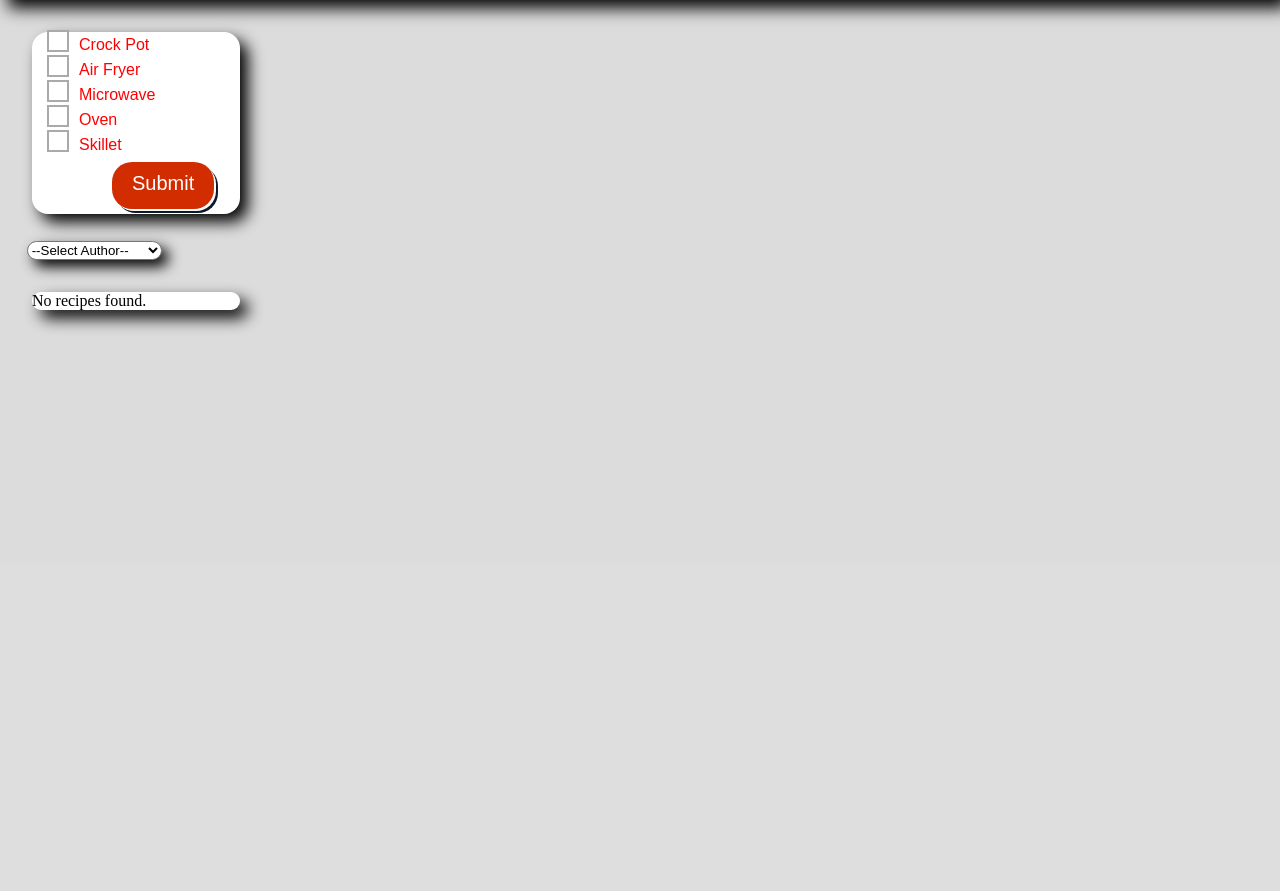
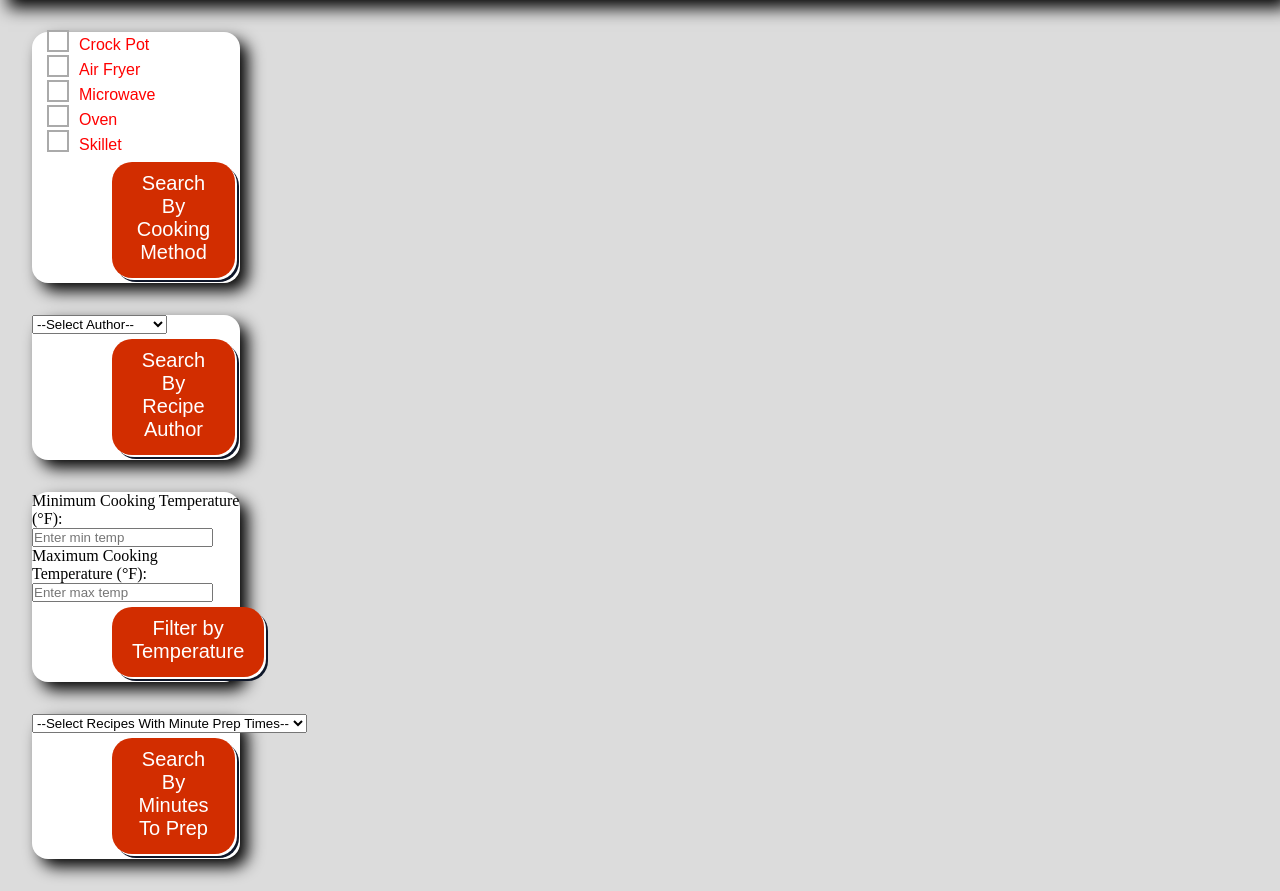
Before and after one commit to jacoba2024through2025/Unit5Project, a Django app: page /filterrecipes/ in a window 1280 px wide. Shown: the part 236-1127 px from the top of the page. Before the commit the page ends 567 px from the top, so only its background shows below. Run offline with Django 5.2, Linux system fonts and the light colour scheme; data comes from the database, SQL or seed files in the repository.

Commit message:
last night's changes 11/13

```diff
--- a/app/templates/filterrecipes.html
+++ b/app/templates/filterrecipes.html
@@ -30,30 +30,94 @@
         <label class="label-form-styling" for="skillet">Skillet</label>
     </p>
     <button type="submit" class="form-buttons form-buttons-filter">
-        Submit
+        Search By Cooking Method
 
     </button>
 </form>
 {#Filter by recipe author#}
-<select name="recipe_author" id="recipe_author" class="form-background">
+
+<form method="POST" class="form-background">
+    {% csrf_token %}
+    <select name="recipe_author" id="recipe_author">
         <option value="">--Select Author--</option>
         {% for author in recipe_authors %}
-        <option value="{{ author }}">{{ author }}</option>
+            <option value="{{ author }}" {% if selected_author == author %} selected {% endif %}>
+                {{ author }}
+            </option>
         {% endfor %}
+    </select>
+    <button type="submit" class="form-buttons form-buttons-filter">
+        Search By Recipe Author
+    </button>
+</form>
 
+{% if selected_author %}
+    <p>You selected: {{ selected_author }}</p>
+{% endif %}
+
+{# Filter by cooking temperature (cooking_temp) #}
+<form method="POST" class="form-background">
+    {% csrf_token %}
+    <p>
+        <label for="min_temp">Minimum Cooking Temperature (°F):</label>
+        <input type="number" name="min_temp" id="min_temp" placeholder="Enter min temp">
+    </p>
+    <p>
+        <label for="max_temp">Maximum Cooking Temperature (°F):</label>
+        <input type="number" name="max_temp" id="max_temp" placeholder="Enter max temp">
+    </p>
+    <button type="submit" class="form-buttons form-buttons-filter">Filter by Temperature</button>
+</form>
+
+<form method="POST" class="form-background">
+    {% csrf_token %}
+    <select name="prep_time_in_minutes" id="prep_time_in_minutes">
+        <option value="">--Select Recipes With Minute Prep Times--</option>
+        {% for time in prep_time_in_minutes %}
+            <option value="{{ time }}" {% if selected_author == time %} selected {% endif %}>
+                {{ time }}
+            </option>
+        {% endfor %}
     </select>
+    <button type="submit" class="form-buttons form-buttons-filter">
+        Search By Minutes To Prep
+    </button>
+</form>
+
+
+
+
+
 
 
 <div class="output-display form-background">
+    {% if result|length > 0 %}
         {% for recipe in result %}
             <p class="result-fonttype">Recipe Name:{{ recipe.recipe_name }}</p>
             <p class="result-fonttype">Method:{{ recipe.recipe_type }}</p>
+            <p class="result-fonttype">Temperature:{{ recipe.cooking_temp }}</p>
             <p class="result-fonttype">Author:{{ recipe.recipe_author }}</p>
             <p class="result-fonttype">Ingredients:{{ recipe.ingredients_needed }}</p>
             <p class="result-fonttype">Instructions:{{ recipe.recipe_instructions}}</p>
+            <button class="form-buttons form-buttons-filter">Add Recipe</button>
         {% empty %}
-        <p>No recipes found.</p>
+            <p>1No recipes found.</p>
+            <p>{{result}}</p>
         {% endfor %}
+    {% endif%}
+    {% if tempcheck != None %}
+        {% for recipe in tempcheck %}
+            <p class="result-fonttype">Recipe Name:{{ recipe.recipe_name }}</p>
+            <p class="result-fonttype">Method:{{ recipe.recipe_type }}</p>
+            <p class="result-fonttype">Temperature:{{ recipe.cooking_temp }}</p>
+            <p class="result-fonttype">Author:{{ recipe.recipe_author }}</p>
+            <p class="result-fonttype">Ingredients:{{ recipe.ingredients_needed }}</p>
+            <p class="result-fonttype">Instructions:{{ recipe.recipe_instructions}}</p>
+            <button class="form-buttons form-buttons-filter">Add Recipe</button>
+        {% empty %}
+            <p>2No recipes found.</p>
+        {% endfor %}
+    {% endif%}
 
 
 </div>
--- a/app/views.py
+++ b/app/views.py
@@ -63,30 +63,78 @@ from .models import RecipeData
 def filter_recipes(request):
     context = {}
 
-
+    recipe_prepping_time_in_minutes = get_recipe_time_minutes(request)
     recipe_authors = get_recipe_authors(request)
+    recipe_temperature = get_cooking_temp(request)
 
 
     if request.method == "POST":
         all_data = []
 
+        prep_time_in_minutes = request.POST.get('prep_time_in_minutes')
+        recipe_author = request.POST.get('recipe_author')
+        recipe_temp = request.POST.get('cooking_temp')
 
-        recipe_author = request.POST.get('recipe_author')
+        #mintemp = request.POST.getlist("min_temp")
+        #maxtemp = request.POST.getlist("max_temp")
+
+
+        mintemp = request.POST.get("min_temp")
+        maxtemp = request.POST.get("max_temp")
+        if mintemp != None and maxtemp!=None:
+
+            mintemp = int(mintemp)
+            maxtemp = int(maxtemp)
+
+
+
+            temp = []
+
+            for i in RecipeData.objects.iterator():
+
+                if i.cooking_temp != None and i.cooking_temp >= mintemp and i.cooking_temp <= maxtemp:
+                    temp.append(i)
+
+
+
+
+
+
+                    print(f"This is the objects {i} {i.cooking_temp}")
+                context['tempcheck'] = temp
+
+
+
+
+            print(f"MinTemp:  {mintemp}")
+            print(f"MaxTemp: {maxtemp}")
+
         if recipe_author:
             all_recipes = RecipeData.objects.filter(recipe_author=recipe_author)
+            all_data.extend(all_recipes)
+
+        if prep_time_in_minutes:
+            all_recipes = RecipeData.objects.filter(prep_time_in_minutes=prep_time_in_minutes)
             all_data.extend(all_recipes)
 
 
         filter_type = request.POST.getlist("filterItem")
         if filter_type:
+            print("Success")
             for option in filter_type:
+
                 all_recipes = RecipeData.objects.filter(recipe_type=option)
+                print(all_recipes)
                 all_data.extend(all_recipes)
+
+
 
         context['result'] = all_data
 
 
     context['recipe_authors'] = recipe_authors
+
+    context['recipe_prepping_time_in_minutes'] = recipe_prepping_time_in_minutes
 
 
     context['recipes'] = RecipeData.objects.all()
@@ -101,6 +149,47 @@ def get_recipe_authors(request):
 
     return recipe_authors
 
+def get_recipe_time_minutes(request):
+    recipe_prepping_time_in_minutes = RecipeData.objects.values_list('prep_time_in_minutes', flat=True).distinct()
+
+    return recipe_prepping_time_in_minutes
+
+
+def get_cooking_temp(request):
+    recipe_cooking_temp = RecipeData.objects.values_list('cooking_temp', flat=True).distinct()
+
+    return recipe_cooking_temp
+
+def recipe_view(request):
+
+    recipe_authors = RecipeData.objects.values_list('recipe_author', flat=True).distinct()
+
+    selected_author = None
+
+    if request.method == 'POST':
+        selected_author = request.POST.get('recipe_author')
+
+    return render(request, 'filterrecipes.html', {
+        'recipe_authors': recipe_authors,
+        'selected_author': selected_author
+    })
+
+
+
+
+
+
+
+
+
+
+
+
+
+
+
+
+
 def built_in_choices(request):
     return render(request, 'builtinchoices.html')
 
```
Lines whose indentation alone changed are shown as unchanged.
